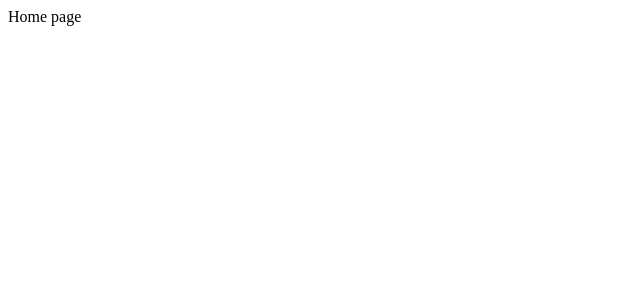
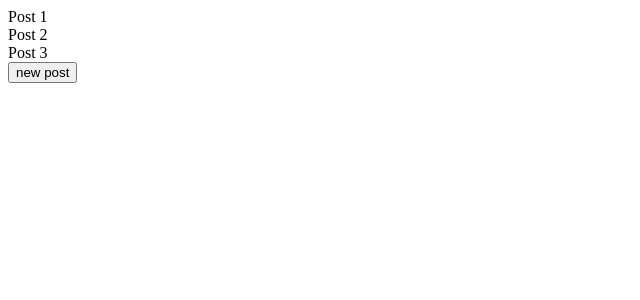
Before and after one commit to RasolomananaOlivier/react-vitejs-template, a React (Vite) app: page / in a window 1280 px wide. Shown: the top 300 px of the page, without its empty margins (0-640 px from the left). Built offline with nearby package versions, Linux system fonts and the light colour scheme.

Commit message:
refactor: go

```diff
--- a/package.json
+++ b/package.json
@@ -13,6 +13,8 @@
     "@emotion/styled": "^11.10.6",
     "@mui/material": "^5.11.10",
     "@reduxjs/toolkit": "^1.9.3",
+    "@tanstack/react-query": "^4.26.1",
+    "@tanstack/react-query-devtools": "^4.26.1",
     "axios": "^1.3.4",
     "formik": "^2.2.9",
     "react": "^18.2.0",
--- a/src/components/AppNavigation.tsx
+++ b/src/components/AppNavigation.tsx
@@ -1,11 +1,12 @@
 import { Route, Routes, useLocation } from "react-router-dom";
+import Home from "./Home";
 
 export const AppNavigation = () => {
   const location = useLocation();
 
   return (
     <Routes location={location} key={location.key}>
-      <Route path="/" element={<div>Home page</div>} />
+      <Route path="/" element={<Home />} />
     </Routes>
   );
 };
--- a/src/components/AppProvider.tsx
+++ b/src/components/AppProvider.tsx
@@ -4,16 +4,30 @@ import { Provider } from "react-redux";
 
 import { theme } from "@/data/theme";
 import { store } from "@/redux/store";
+import { QueryClient, QueryClientProvider } from "@tanstack/react-query";
+import { ReactQueryDevtools } from "@tanstack/react-query-devtools";
 
 interface IAppProviderProps {}
 
+const clientQuery = new QueryClient({
+  defaultOptions: {
+    queries: {
+      networkMode: "offlineFirst",
+    },
+    mutations: {
+      networkMode: "offlineFirst",
+    },
+  },
+});
+
 const AppProvider = ({ children }: PropsWithChildren<IAppProviderProps>) => {
   return (
-    <div style={{ margin: 0 }}>
+    <QueryClientProvider client={clientQuery}>
       <Provider store={store}>
         <ThemeProvider theme={theme}>{children}</ThemeProvider>
       </Provider>
-    </div>
+      <ReactQueryDevtools />
+    </QueryClientProvider>
   );
 };
 
--- /dev/null
+++ b/src/components/Home.tsx
@@ -0,0 +1,44 @@
+import { useMutation, useQuery, useQueryClient } from "@tanstack/react-query";
+import React from "react";
+const posts = [
+  { id: "1", title: "Post 1" },
+  { id: "2", title: "Post 2" },
+  { id: "3", title: "Post 3" },
+];
+
+const Home = () => {
+  const clientQuery = useQueryClient();
+
+  const postsQuery = useQuery({
+    queryKey: ["posts"],
+    queryFn: () => wait(1000).then(() => [...posts]),
+  });
+  const newPostMutation = useMutation({
+    mutationFn: (title: string) =>
+      wait(1000).then(() => posts.push({ id: crypto.randomUUID(), title })),
+    onSuccess: () => clientQuery.invalidateQueries(["posts"]),
+  });
+
+  if (postsQuery.isLoading) return <h1>Loading...</h1>;
+
+  if (postsQuery.isError) return <h1>Error...</h1>;
+
+  return (
+    <div>
+      {/* @ts-ignore */}
+      {postsQuery.data?.map((post) => (
+        <div key={post.id}> {post.title} </div>
+      ))}
+
+      <button onClick={() => newPostMutation.mutate("New post")}>
+        new post
+      </button>
+    </div>
+  );
+};
+
+function wait(duration: number) {
+  return new Promise((resolve) => setTimeout(resolve, duration));
+}
+
+export default Home;
```
Also changed, not shown: src/pages/Home.tsx (deleted), 1 other file (tests, documents, lock files or other folders).
